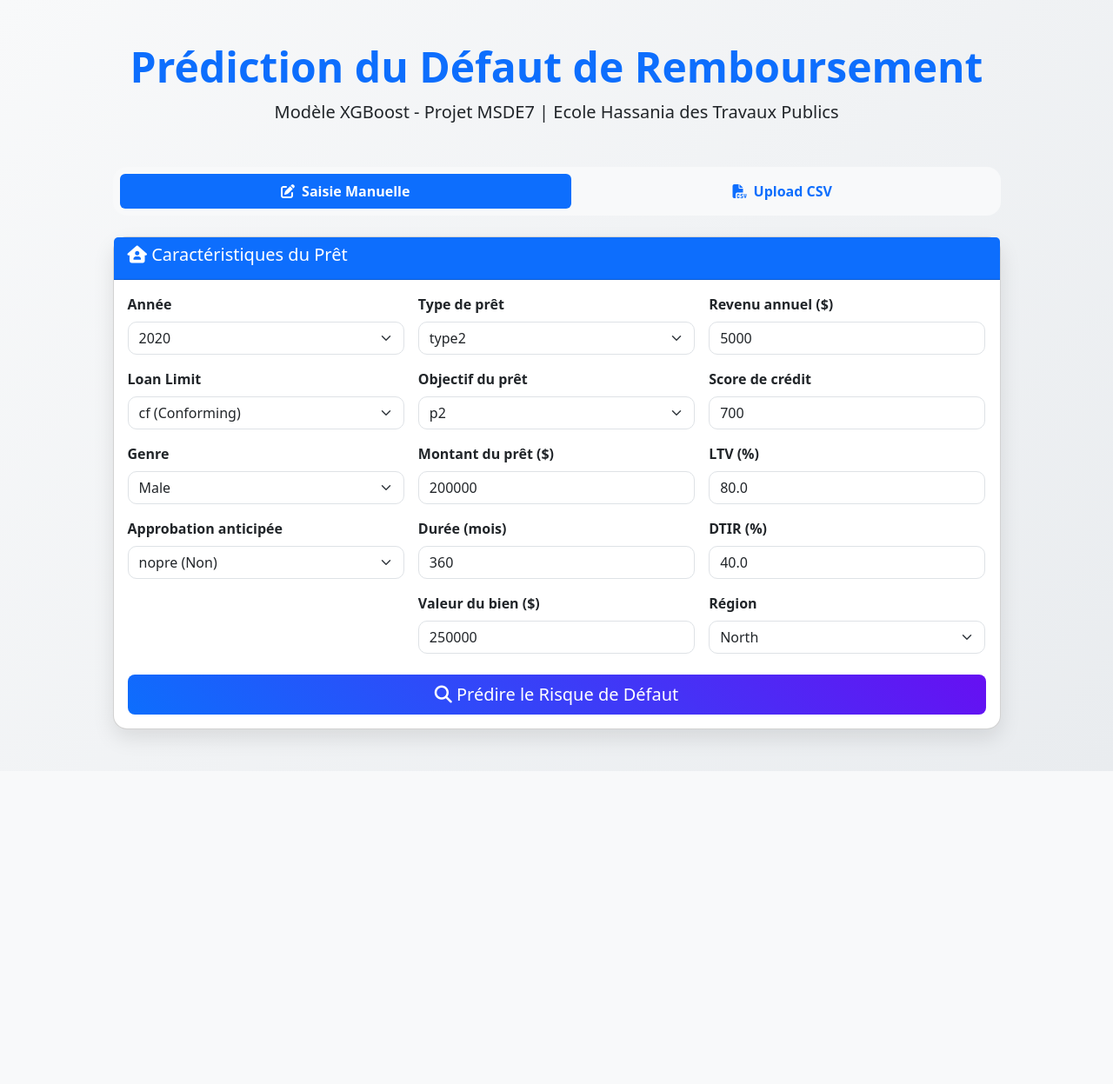
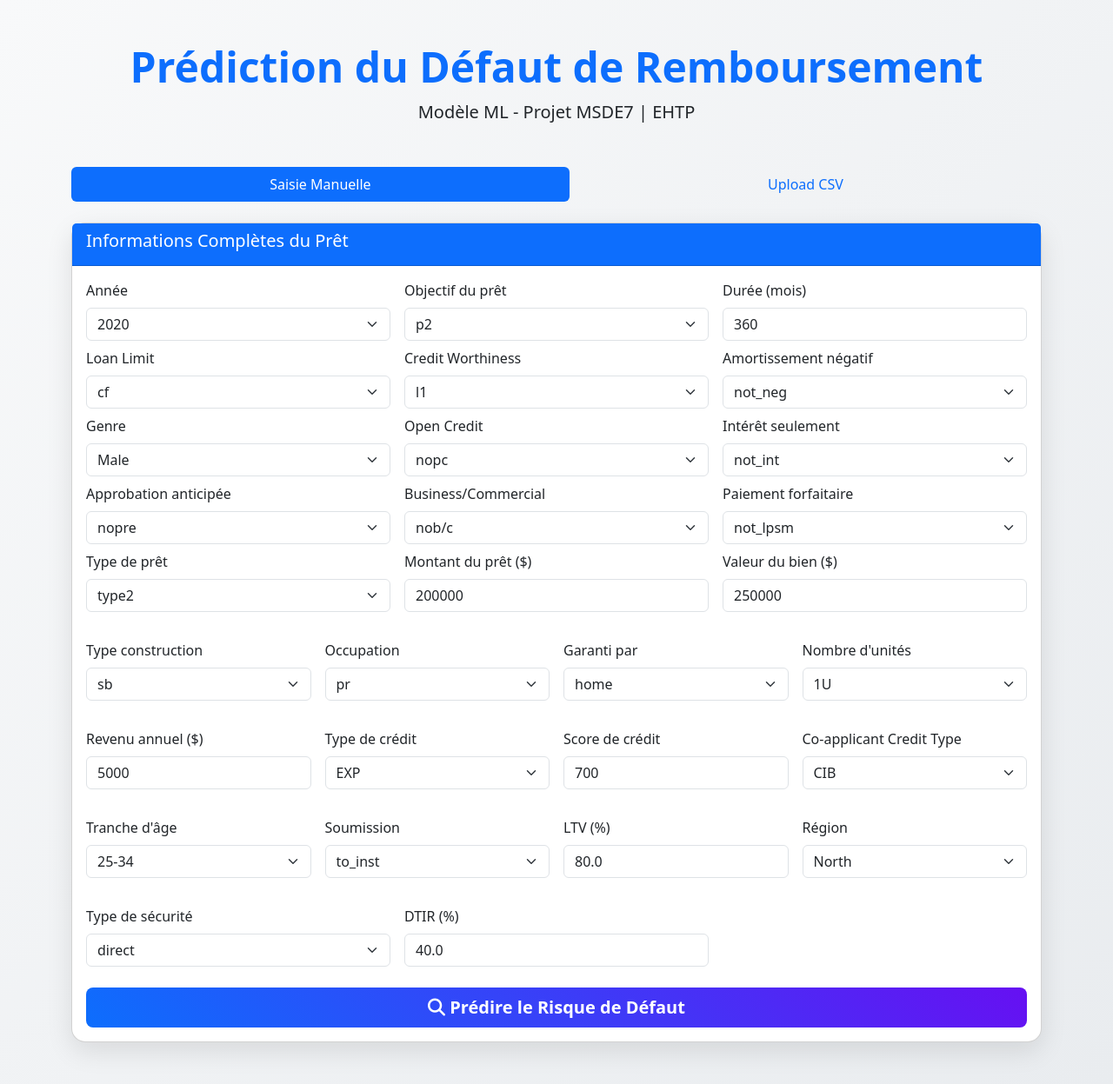
Before and after one commit to melloukinabil/projet-ml-loan-default-msde7, a Flask app: page / in a window 1280 px wide. Shown: the whole page at 87% size. Before the commit the page ends 887 px from the top, so only its background shows below. Run offline with Flask 3, Linux system fonts and the light colour scheme; parts of the project's set-up code (start-up, migrations or seed data) failed here and were passed over.

Commit message:
Update index.html

```diff
--- a/templates/index.html
+++ b/templates/index.html
@@ -3,40 +3,25 @@
 <head>
     <meta charset="UTF-8">
     <meta name="viewport" content="width=device-width, initial-scale=1.0">
-    <title>Prédiction Défaut Prêt - EHTP MSDE7</title>
+    <title>🏦 Prédiction Défaut Prêt - EHTP</title>
     <link href="https://cdn.jsdelivr.net/npm/bootstrap@5.3.3/dist/css/bootstrap.min.css" rel="stylesheet">
     <link href="https://cdnjs.cloudflare.com/ajax/libs/font-awesome/6.5.0/css/all.min.css" rel="stylesheet">
     <style>
         body { background: linear-gradient(135deg, #f8f9fa 0%, #e9ecef 100%); }
-        .card { border-radius: 16px; box-shadow: 0 10px 25px rgba(0,0,0,0.1); }
-        .btn-primary { background: linear-gradient(45deg, #0d6efd, #6610f2); border: none; }
-        .result-default { background-color: #f8d7da; color: #842029; border: 2px solid #f5c2c7; }
-        .result-ok { background-color: #d1e7dd; color: #0f5132; border: 2px solid #badbcc; }
-        .form-control, .form-select { border-radius: 10px; }
+        .card { border-radius: 16px; box-shadow: 0 10px 30px rgba(0,0,0,0.1); }
+        .btn-primary { background: linear-gradient(45deg, #0d6efd, #6610f2); border: none; font-weight: bold; }
     </style>
 </head>
 <body class="py-5">
     <div class="container">
         <div class="text-center mb-5">
             <h1 class="display-5 fw-bold text-primary">Prédiction du Défaut de Remboursement</h1>
-            <p class="lead">Modèle XGBoost - Projet MSDE7 | Ecole Hassania des Travaux Publics</p>
+            <p class="lead">Modèle ML - Projet MSDE7 | EHTP</p>
         </div>
 
-        <div class="row justify-content-center">
-            <div class="col-lg-11">
-
-                <!-- Onglets -->
-                <ul class="nav nav-pills nav-fill mb-4 bg-light p-2 rounded-4" id="myTab" role="tablist">
-                    <li class="nav-item">
-                        <button class="nav-link active fw-bold" id="manual-tab" data-bs-toggle="tab" data-bs-target="#manual">
-                            <i class="fas fa-edit me-2"></i>Saisie Manuelle
-                        </button>
-                    </li>
-                    <li class="nav-item">
-                        <button class="nav-link fw-bold" id="csv-tab" data-bs-toggle="tab" data-bs-target="#csv">
-                            <i class="fas fa-file-csv me-2"></i>Upload CSV
-                        </button>
-                    </li>
+        <ul class="nav nav-pills nav-fill mb-4" id="myTab" role="tablist">
+            <li class="nav-item"><button class="nav-link active" data-bs-toggle="tab" data-bs-target="#manual">Saisie Manuelle</button></li>
+            <li class="nav-item"><button class="nav-link" data-bs-toggle="tab" data-bs-target="#csv">Upload CSV</button></li>
         </ul>
 
         <div class="tab-content">
@@ -44,14 +29,14 @@
             <div class="tab-pane fade show active" id="manual">
                 <div class="card">
                     <div class="card-header bg-primary text-white">
-                                <h5><i class="fas fa-house-user"></i> Caractéristiques du Prêt</h5>
+                        <h5>Informations Complètes du Prêt</h5>
                     </div>
                     <div class="card-body">
                         <form method="POST">
                             <div class="row g-3">
                                 <!-- Colonne 1 -->
                                 <div class="col-md-4">
-                                            <label class="form-label fw-bold">Année</label>
+                                    <label class="form-label">Année</label>
                                     <select name="year" class="form-select" required>
                                         <option value="2019">2019</option>
                                         <option value="2020" selected>2020</option>
@@ -59,13 +44,13 @@
                                         <option value="2022">2022</option>
                                     </select>
 
-                                            <label class="form-label fw-bold mt-3">Loan Limit</label>
+                                    <label class="form-label mt-2">Loan Limit</label>
                                     <select name="loan_limit" class="form-select" required>
-                                                <option value="cf">cf (Conforming)</option>
-                                                <option value="ncf">ncf (Non-conforming)</option>
+                                        <option value="cf">cf</option>
+                                        <option value="ncf">ncf</option>
                                     </select>
 
-                                            <label class="form-label fw-bold mt-3">Genre</label>
+                                    <label class="form-label mt-2">Genre</label>
                                     <select name="Gender" class="form-select" required>
                                         <option value="Male">Male</option>
                                         <option value="Female">Female</option>
@@ -73,23 +58,23 @@
                                         <option value="Sex Not Available">Sex Not Available</option>
                                     </select>
 
-                                            <label class="form-label fw-bold mt-3">Approbation anticipée</label>
+                                    <label class="form-label mt-2">Approbation anticipée</label>
                                     <select name="approv_in_adv" class="form-select" required>
-                                                <option value="pre">pre (Oui)</option>
-                                                <option value="nopre" selected>nopre (Non)</option>
+                                        <option value="pre">pre</option>
+                                        <option value="nopre" selected>nopre</option>
+                                    </select>
+
+                                    <label class="form-label mt-2">Type de prêt</label>
+                                    <select name="loan_type" class="form-select" required>
+                                        <option value="type1">type1</option>
+                                        <option value="type2" selected>type2</option>
+                                        <option value="type3">type3</option>
                                     </select>
                                 </div>
 
                                 <!-- Colonne 2 -->
                                 <div class="col-md-4">
-                                            <label class="form-label fw-bold">Type de prêt</label>
-                                            <select name="loan_type" class="form-select" required>
-                                                <option value="type1">type1</option>
-                                                <option value="type2" selected>type2</option>
-                                                <option value="type3">type3</option>
-                                            </select>
-
-                                            <label class="form-label fw-bold mt-3">Objectif du prêt</label>
+                                    <label class="form-label">Objectif du prêt</label>
                                     <select name="loan_purpose" class="form-select" required>
                                         <option value="p1">p1</option>
                                         <option value="p2" selected>p2</option>
@@ -97,41 +82,167 @@
                                         <option value="p4">p4</option>
                                     </select>
 
-                                            <label class="form-label fw-bold mt-3">Montant du prêt ($)</label>
+                                    <label class="form-label mt-2">Credit Worthiness</label>
+                                    <select name="Credit_Worthiness" class="form-select" required>
+                                        <option value="l1">l1</option>
+                                        <option value="l2">l2</option>
+                                    </select>
+
+                                    <label class="form-label mt-2">Open Credit</label>
+                                    <select name="open_credit" class="form-select" required>
+                                        <option value="nopc" selected>nopc</option>
+                                        <option value="opc">opc</option>
+                                    </select>
+
+                                    <label class="form-label mt-2">Business/Commercial</label>
+                                    <select name="business_or_commercial" class="form-select" required>
+                                        <option value="nob/c" selected>nob/c</option>
+                                        <option value="b/c">b/c</option>
+                                    </select>
+
+                                    <label class="form-label mt-2">Montant du prêt ($)</label>
                                     <input type="number" name="loan_amount" class="form-control" value="200000" required>
-
-                                            <label class="form-label fw-bold mt-3">Durée (mois)</label>
-                                            <input type="number" name="term" class="form-control" value="360" required>
-
-                                            <label class="form-label fw-bold mt-3">Valeur du bien ($)</label>
-                                            <input type="number" name="property_value" class="form-control" value="250000" required>
                                 </div>
 
                                 <!-- Colonne 3 -->
                                 <div class="col-md-4">
-                                            <label class="form-label fw-bold">Revenu annuel ($)</label>
+                                    <label class="form-label">Durée (mois)</label>
+                                    <input type="number" name="term" class="form-control" value="360" required>
+
+                                    <label class="form-label mt-2">Amortissement négatif</label>
+                                    <select name="Neg_ammortization" class="form-select" required>
+                                        <option value="not_neg" selected>not_neg</option>
+                                        <option value="neg_amm">neg_amm</option>
+                                    </select>
+
+                                    <label class="form-label mt-2">Intérêt seulement</label>
+                                    <select name="interest_only" class="form-select" required>
+                                        <option value="not_int" selected>not_int</option>
+                                        <option value="int_only">int_only</option>
+                                    </select>
+
+                                    <label class="form-label mt-2">Paiement forfaitaire</label>
+                                    <select name="lump_sum_payment" class="form-select" required>
+                                        <option value="not_lpsm" selected>not_lpsm</option>
+                                        <option value="lpsm">lpsm</option>
+                                    </select>
+
+                                    <label class="form-label mt-2">Valeur du bien ($)</label>
+                                    <input type="number" name="property_value" class="form-control" value="250000" required>
+                                </div>
+                            </div>
+
+                            <!-- Deuxième ligne de champs -->
+                            <div class="row g-3 mt-3">
+                                <div class="col-md-3">
+                                    <label class="form-label">Type construction</label>
+                                    <select name="construction_type" class="form-select" required>
+                                        <option value="sb" selected>sb</option>
+                                        <option value="mh">mh</option>
+                                    </select>
+                                </div>
+                                <div class="col-md-3">
+                                    <label class="form-label">Occupation</label>
+                                    <select name="occupancy_type" class="form-select" required>
+                                        <option value="pr" selected>pr</option>
+                                        <option value="sr">sr</option>
+                                        <option value="ir">ir</option>
+                                    </select>
+                                </div>
+                                <div class="col-md-3">
+                                    <label class="form-label">Garanti par</label>
+                                    <select name="Secured_by" class="form-select" required>
+                                        <option value="home" selected>home</option>
+                                        <option value="land">land</option>
+                                    </select>
+                                </div>
+                                <div class="col-md-3">
+                                    <label class="form-label">Nombre d'unités</label>
+                                    <select name="total_units" class="form-select" required>
+                                        <option value="1U" selected>1U</option>
+                                        <option value="2U">2U</option>
+                                        <option value="3U">3U</option>
+                                        <option value="4U">4U</option>
+                                    </select>
+                                </div>
+                            </div>
+
+                            <div class="row g-3 mt-3">
+                                <div class="col-md-3">
+                                    <label class="form-label">Revenu annuel ($)</label>
                                     <input type="number" name="income" class="form-control" value="5000" required>
+                                </div>
+                                <div class="col-md-3">
+                                    <label class="form-label">Type de crédit</label>
+                                    <select name="credit_type" class="form-select" required>
+                                        <option value="EXP" selected>EXP</option>
+                                        <option value="EQUI">EQUI</option>
+                                        <option value="CRIF">CRIF</option>
+                                        <option value="CIB">CIB</option>
+                                    </select>
+                                </div>
+                                <div class="col-md-3">
+                                    <label class="form-label">Score de crédit</label>
+                                    <input type="number" name="Credit_Score" class="form-control" value="700" required>
+                                </div>
+                                <div class="col-md-3">
+                                    <label class="form-label">Co-applicant Credit Type</label>
+                                    <select name="co-applicant_credit_type" class="form-select" required>
+                                        <option value="CIB" selected>CIB</option>
+                                        <option value="EXP">EXP</option>
+                                    </select>
+                                </div>
+                            </div>
 
-                                            <label class="form-label fw-bold mt-3">Score de crédit</label>
-                                            <input type="number" name="Credit_Score" class="form-control" value="700" required>
-
-                                            <label class="form-label fw-bold mt-3">LTV (%)</label>
+                            <div class="row g-3 mt-3">
+                                <div class="col-md-3">
+                                    <label class="form-label">Tranche d'âge</label>
+                                    <select name="age" class="form-select" required>
+                                        <option value="25-34" selected>25-34</option>
+                                        <option value="<25"><25</option>
+                                        <option value="35-44">35-44</option>
+                                        <option value="45-54">45-54</option>
+                                        <option value="55-64">55-64</option>
+                                        <option value="65-74">65-74</option>
+                                        <option value=">74">>74</option>
+                                    </select>
+                                </div>
+                                <div class="col-md-3">
+                                    <label class="form-label">Soumission</label>
+                                    <select name="submission_of_application" class="form-select" required>
+                                        <option value="to_inst" selected>to_inst</option>
+                                        <option value="not_inst">not_inst</option>
+                                    </select>
+                                </div>
+                                <div class="col-md-3">
+                                    <label class="form-label">LTV (%)</label>
                                     <input type="number" step="0.1" name="LTV" class="form-control" value="80.0" required>
-
-                                            <label class="form-label fw-bold mt-3">DTIR (%)</label>
-                                            <input type="number" step="0.1" name="dtir1" class="form-control" value="40.0" required>
-
-                                            <label class="form-label fw-bold mt-3">Région</label>
+                                </div>
+                                <div class="col-md-3">
+                                    <label class="form-label">Région</label>
                                     <select name="Region" class="form-select" required>
                                         <option value="North" selected>North</option>
-                                                <option value="south">South</option>
-                                                <option value="central">Central</option>
+                                        <option value="south">south</option>
+                                        <option value="central">central</option>
                                         <option value="North-East">North-East</option>
                                     </select>
                                 </div>
                             </div>
 
-                                    <!-- Autres champs (à compléter si besoin, mais les principaux sont là) -->
+                            <div class="row g-3 mt-3">
+                                <div class="col-md-4">
+                                    <label class="form-label">Type de sécurité</label>
+                                    <select name="Security_Type" class="form-select" required>
+                                        <option value="direct" selected>direct</option>
+                                        <option value="Indriect">Indriect</option>
+                                    </select>
+                                </div>
+                                <div class="col-md-4">
+                                    <label class="form-label">DTIR (%)</label>
+                                    <input type="number" step="0.1" name="dtir1" class="form-control" value="40.0" required>
+                                </div>
+                            </div>
+
                             <button type="submit" class="btn btn-primary btn-lg w-100 mt-4">
                                 <i class="fas fa-search"></i> Prédire le Risque de Défaut
                             </button>
@@ -140,17 +251,14 @@
                 </div>
             </div>
 
-                    <!-- ====================== UPLOAD CSV ====================== -->
+            <!-- ====================== CSV ====================== -->
             <div class="tab-pane fade" id="csv">
                 <div class="card">
                     <div class="card-body text-center py-5">
-                                <i class="fas fa-cloud-upload-alt fa-3x text-primary mb-3"></i>
-                                <h4>Prédiction en masse</h4>
-                                <p class="text-muted">Le fichier doit contenir les mêmes colonnes que le dataset d'entraînement</p>
                         <form method="POST" enctype="multipart/form-data">
                             <input type="file" name="file" class="form-control mb-3" accept=".csv" required>
                             <button type="submit" class="btn btn-success btn-lg px-5">
-                                        <i class="fas fa-upload"></i> Lancer les Prédictions
+                                <i class="fas fa-upload"></i> Prédire pour tous les dossiers
                             </button>
                         </form>
                     </div>
```
Also changed, not shown: other parts of templates/index.html (+5 -30 lines). Lines whose indentation alone changed are shown as unchanged.
